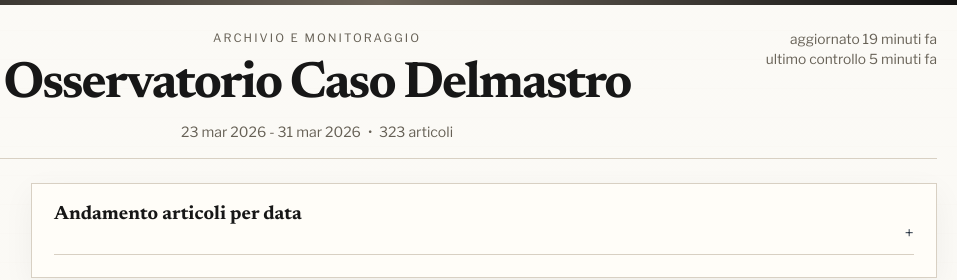
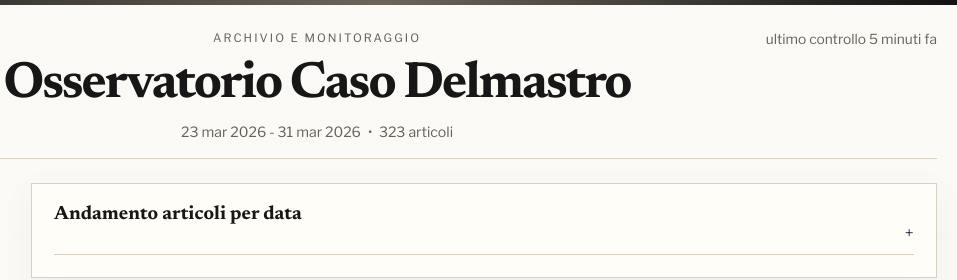
Before and after one commit to tongatron/osservatorio-delmastro, a website: page index.html in a window 1280 px wide. Shown: the top 280 px of the page, 323-1280 px from the left. Drawn offline with nearby package versions, Linux system fonts and the light colour scheme.

Commit message:
Simplify masthead status label

```diff
--- a/app.js
+++ b/app.js
@@ -8,7 +8,6 @@ const [data, status] = await Promise.all([
 const dateWindow = document.querySelector("#date-window");
 const articleCount = document.querySelector("#article-count");
 const mastheadCount = document.querySelector("#masthead-count");
-const updatedRelative = document.querySelector("#updated-relative");
 const checkedRelative = document.querySelector("#checked-relative");
 const sources = document.querySelector("#sources");
 const toggleSourcesButton = document.querySelector("#toggle-sources");
@@ -23,9 +22,6 @@ const sourceSelection = new Set((data.sources ?? []).map((source) => source.labe
 initializeResponsivePanels();
 
 dateWindow.textContent = formatWindow(data.window?.from, data.window?.to);
-updatedRelative.textContent = data.generatedAt
-  ? `Aggiornato ${formatRelativeTime(data.generatedAt)}`
-  : "";
 checkedRelative.textContent = status.lastCheckedAt
   ? `Ultimo controllo ${formatRelativeTime(status.lastCheckedAt)}`
   : "Controllo automatico ogni 30 minuti";
--- a/index.html
+++ b/index.html
@@ -25,7 +25,6 @@
         </a>
         <p class="edition-kicker">Archivio e monitoraggio</p>
         <div class="status-badge">
-          <p id="updated-relative" class="updated-relative"></p>
           <p id="checked-relative" class="checked-relative"></p>
         </div>
         <h1 class="nameplate">Osservatorio Caso Delmastro</h1>
--- a/styles.css
+++ b/styles.css
@@ -112,12 +112,9 @@ body {
   top: 8px;
   right: 0;
   display: flex;
-  flex-direction: column;
   align-items: flex-end;
-  gap: 4px;
 }
 
-.updated-relative,
 .checked-relative {
   margin: 0;
   font-family: var(--font-sans);
```
